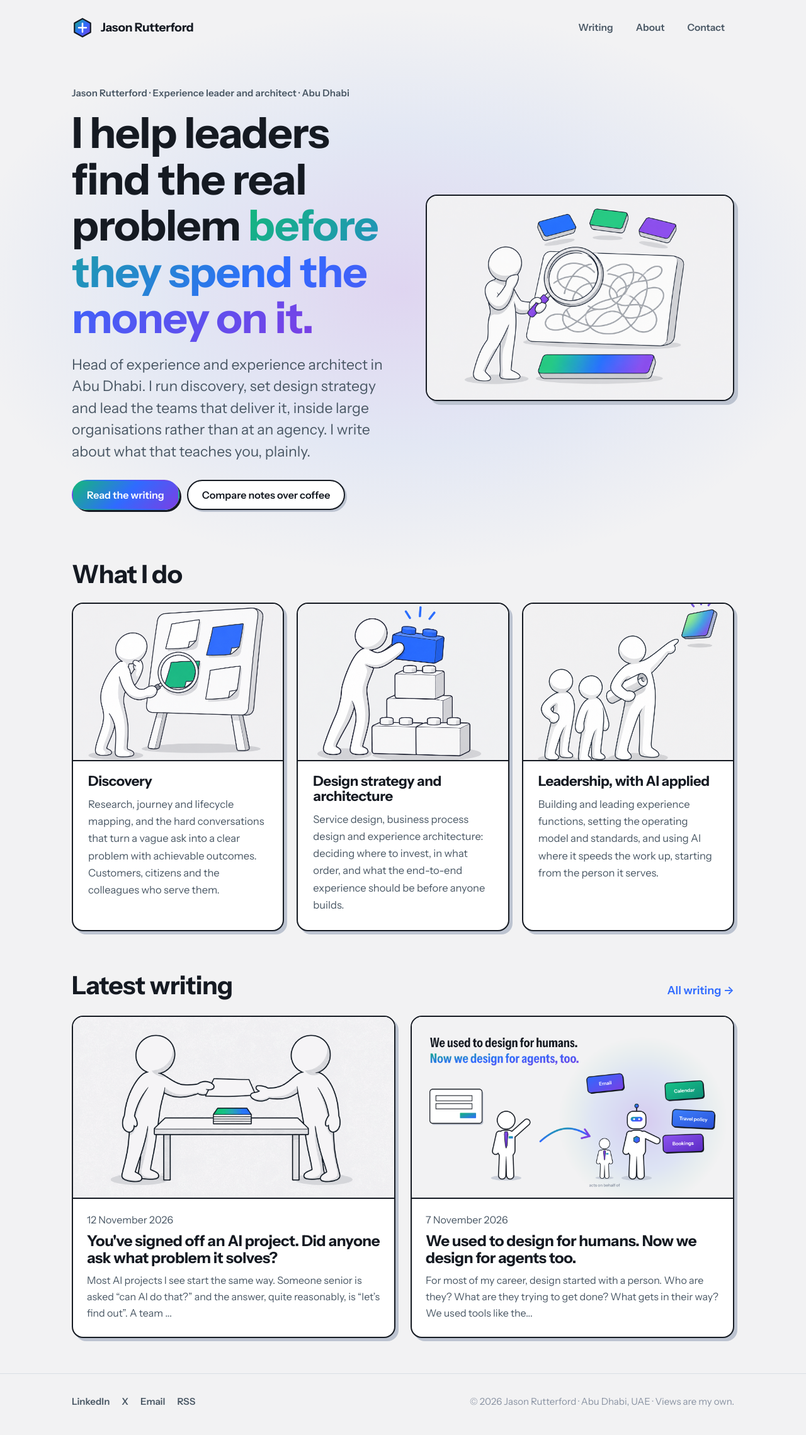
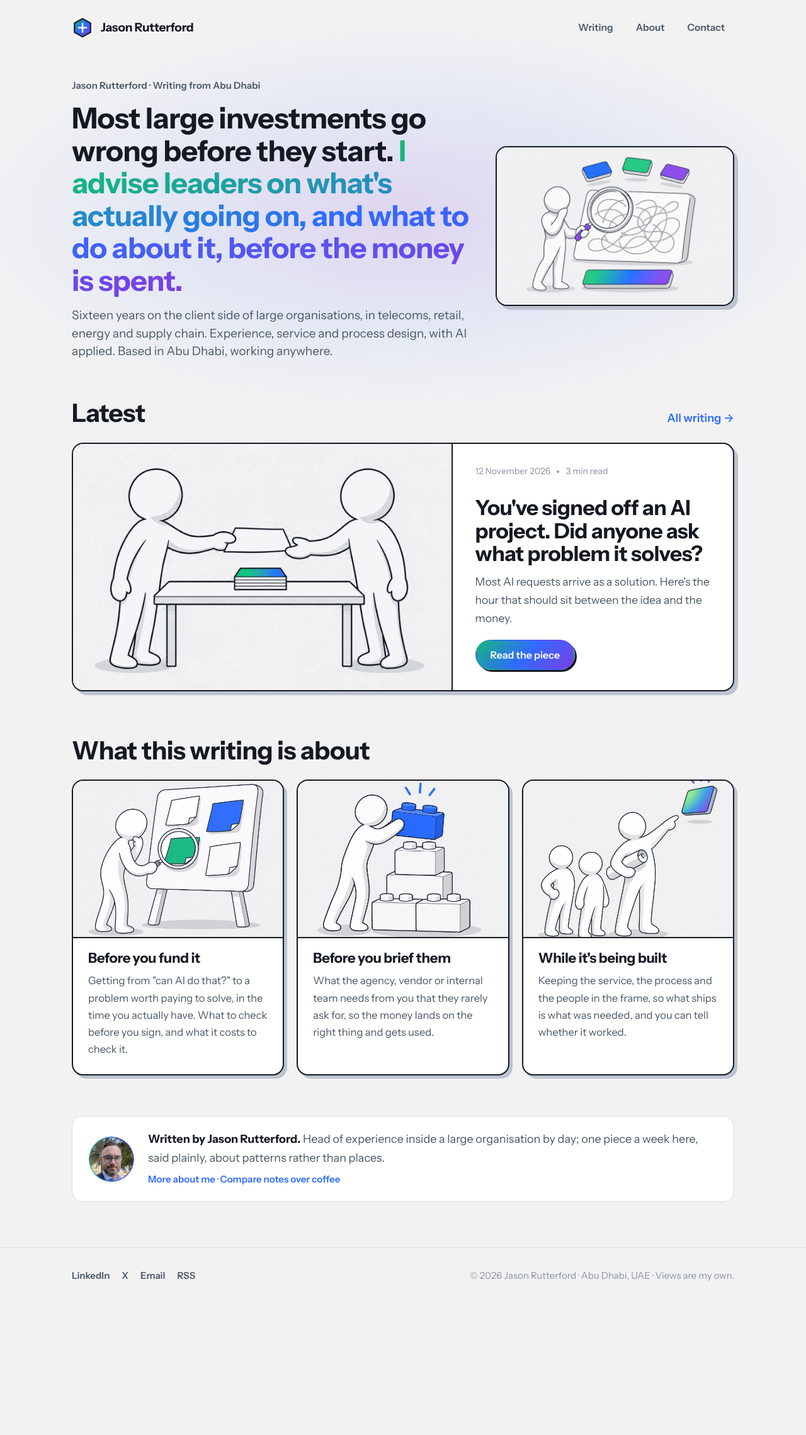
Before and after one commit to jasonrutterford-cyber/jasonrutterford-cyber.github.io, a Jekyll site: the page built from index.html, in a window 1280 px wide. Shown: the whole page at 63% size. Built offline with Jekyll 4.4.1, drawn with Linux system fonts in a browser that asks for light colours; after the commit the page ends 2078 px from its top, so only the background shows below that.

Commit message:
Home page reframe: senior-adviser headline, latest piece first, decision cards, byline
Co-Authored-By: Claude Fable 5.1 <noreply@anthropic.com>
Claude-Session: https://claude.ai/code/session_01H4C9CmjHEpPU5YtAhQFvTv

```diff
--- a/assets/css/style.css
+++ b/assets/css/style.css
@@ -221,3 +221,33 @@ p { margin: 0 0 1.1em; }
 
 .skip { position: absolute; left: -999px; }
 .skip:focus { left: 16px; top: 16px; background: #fff; padding: 8px 12px; z-index: 10; }
+
+/* ---------- home: publication-first layout ---------- */
+.hero-compact { padding: 36px 0 8px; }
+.hero-compact .grid { grid-template-columns: 1.25fr .75fr; gap: 40px; }
+.hero-compact h1 { font-size: clamp(30px, 3.9vw, 46px); line-height: 1.12; margin-bottom: 16px; }
+.hero-compact .lead { font-size: clamp(17px, 1.6vw, 19px); }
+.hero-compact .art { max-width: 460px; justify-self: end; }
+@media (max-width: 860px) { .hero-compact .grid { grid-template-columns: 1fr; } .hero-compact .art { max-width: 100%; justify-self: stretch; } }
+
+.featured-section { padding-top: 32px; }
+.featured { display: grid; grid-template-columns: 1.15fr .85fr; background: var(--white); border: 2.5px solid var(--ink); border-radius: var(--radius); box-shadow: 6px 6px 0 var(--shadow); overflow: hidden; }
+.featured-cover { display: block; border-right: 2.5px solid var(--ink); background: var(--paper); }
+.featured-cover img { width: 100%; height: 100%; object-fit: cover; display: block; }
+.featured-body { padding: 32px 36px; display: flex; flex-direction: column; gap: 12px; justify-content: center; }
+.featured-body h3 { font-size: clamp(26px, 2.6vw, 34px); line-height: 1.1; margin: 0; }
+.featured-body h3 a { color: var(--ink); text-decoration: none; }
+.featured-body h3 a:hover { color: var(--blue); }
+.featured-sub { color: var(--ink2); margin: 0 0 8px; font-size: 17.5px; }
+.featured-body .btn { align-self: flex-start; }
+.more-list { margin-top: 24px; grid-template-columns: repeat(3, 1fr); }
+@media (max-width: 860px) { .featured { grid-template-columns: 1fr; } .featured-cover { border-right: 0; border-bottom: 2.5px solid var(--ink); } .featured-body { padding: 24px; } .more-list { grid-template-columns: 1fr; } }
+
+.byline-section { padding-top: 8px; padding-bottom: 72px; }
+.byline { display: flex; align-items: center; gap: 22px; padding: 22px 26px; }
+.byline img { width: 72px; height: 72px; border-radius: 50%; flex: none; }
+.byline p { margin: 0; color: var(--ink2); }
+.byline p strong { color: var(--ink); }
+.byline .small { margin-top: 6px; }
+.byline .small a { font-weight: 600; text-decoration: none; }
+@media (max-width: 560px) { .byline { flex-direction: column; align-items: flex-start; } }
--- a/index.html
+++ b/index.html
@@ -1,63 +1,86 @@
 ---
 layout: default
 title: Jason Rutterford
-description: Jason Rutterford, experience leader and experience architect in Abu Dhabi. I help leaders find the real problem before they spend the money on it. Customer experience, service design, design strategy and applied AI, written plainly.
+description: Most large investments go wrong before they start. Jason Rutterford advises leaders on what's actually going on, and what to do about it, before the money is spent. Sixteen years on the client side of large organisations. Writing from Abu Dhabi.
 ---
-<section class="hero glow">
+<section class="hero hero-compact glow">
   <div class="wrap grid">
     <div>
-      <p class="eyebrow">Jason Rutterford · Experience leader and architect · Abu Dhabi</p>
-      <h1>I help leaders find the real problem <span class="grad-text">before they spend the money on it.</span></h1>
-      <p class="lead">Head of experience and experience architect in Abu Dhabi. I run discovery, set design strategy and lead the teams that deliver it, inside large organisations rather than at an agency. I write about what that teaches you, plainly.</p>
-      <div class="btn-row">
-        <a class="btn primary" href="{{ '/writing/' | relative_url }}">Read the writing</a>
-        <a class="btn" href="{{ '/contact/' | relative_url }}">Compare notes over coffee</a>
-      </div>
+      <p class="eyebrow">Jason Rutterford · Writing from Abu Dhabi</p>
+      <h1>Most large investments go wrong before they start. <span class="grad-text">I advise leaders on what's actually going on, and what to do about it, before the money is spent.</span></h1>
+      <p class="lead">Sixteen years on the client side of large organisations, in telecoms, retail, energy and supply chain. Experience, service and process design, with AI applied. Based in Abu Dhabi, working anywhere.</p>
     </div>
     <div><img class="art" src="{{ '/assets/img/illustrations/hero.png' | relative_url }}" alt="A leader looks through a magnifying glass at a tangle of lines, past three competing demands, to find the real problem" width="1536" height="1024"></div>
   </div>
 </section>
 
-<section class="section">
+{% assign latest = site.posts.first %}
+{% if latest %}
+<section class="section featured-section">
   <div class="wrap">
-    <div class="section-head"><h2>What I do</h2></div>
+    <div class="section-head">
+      <h2>Latest</h2>
+      <a href="{{ '/writing/' | relative_url }}">All writing →</a>
+    </div>
+    <article class="featured">
+      {% if latest.cover %}<a class="featured-cover" href="{{ latest.url | relative_url }}" aria-hidden="true" tabindex="-1"><img src="{{ latest.cover | relative_url }}" alt="" width="1600" height="900"></a>{% endif %}
+      <div class="featured-body">
+        <p class="meta"><time datetime="{{ latest.date | date_to_xmlschema }}">{{ latest.date | date: "%-d %B %Y" }}</time>{% assign words = latest.content | strip_html | number_of_words %}<span class="dot"></span>{{ words | divided_by: 200 | plus: 1 }} min read</p>
+        <h3><a href="{{ latest.url | relative_url }}">{{ latest.title }}</a></h3>
+        {% if latest.subtitle %}<p class="featured-sub">{{ latest.subtitle }}</p>{% else %}<p class="featured-sub">{{ latest.excerpt | strip_html | normalize_whitespace | truncate: 200 }}</p>{% endif %}
+        <a class="btn primary" href="{{ latest.url | relative_url }}">Read the piece</a>
+      </div>
+    </article>
+
+    {% if site.posts.size >= 3 %}
+    <ul class="post-list more-list">
+      {% for post in site.posts offset:1 limit:3 %}
+      <li class="post-card">
+        {% if post.cover %}<a class="cover" href="{{ post.url | relative_url }}" aria-hidden="true" tabindex="-1"><img src="{{ post.cover | relative_url }}" alt="" loading="lazy"></a>{% endif %}
+        <div class="body">
+          <p class="meta"><time datetime="{{ post.date | date_to_xmlschema }}">{{ post.date | date: "%-d %B %Y" }}</time></p>
+          <h3><a href="{{ post.url | relative_url }}">{{ post.title }}</a></h3>
+          <p>{{ post.subtitle | default: post.excerpt | strip_html | normalize_whitespace | truncate: 150 }}</p>
+        </div>
+      </li>
+      {% endfor %}
+    </ul>
+    {% endif %}
+  </div>
+</section>
+{% endif %}
+
+<section class="section" style="padding-top:16px">
+  <div class="wrap">
+    <div class="section-head"><h2>What this writing is about</h2></div>
     <div class="three">
       <div class="card">
         <img class="spot" src="{{ '/assets/img/illustrations/discovery.png' | relative_url }}" alt="" width="700" height="700" loading="lazy">
-        <div class="body"><h3>Discovery</h3>
-        <p>Research, journey and lifecycle mapping, and the hard conversations that turn a vague ask into a clear problem with achievable outcomes. Customers, citizens and the colleagues who serve them.</p></div>
+        <div class="body"><h3>Before you fund it</h3>
+        <p>Getting from "can AI do that?" to a problem worth paying to solve, in the time you actually have. What to check before you sign, and what it costs to check it.</p></div>
       </div>
       <div class="card">
         <img class="spot" src="{{ '/assets/img/illustrations/strategy.png' | relative_url }}" alt="" width="700" height="700" loading="lazy">
-        <div class="body"><h3>Design strategy and architecture</h3>
-        <p>Service design, business process design and experience architecture: deciding where to invest, in what order, and what the end-to-end experience should be before anyone builds.</p></div>
+        <div class="body"><h3>Before you brief them</h3>
+        <p>What the agency, vendor or internal team needs from you that they rarely ask for, so the money lands on the right thing and gets used.</p></div>
       </div>
       <div class="card">
         <img class="spot" src="{{ '/assets/img/illustrations/leadership.png' | relative_url }}" alt="" width="700" height="700" loading="lazy">
-        <div class="body"><h3>Leadership, with AI applied</h3>
-        <p>Building and leading experience functions, setting the operating model and standards, and using AI where it speeds the work up, starting from the person it serves.</p></div>
+        <div class="body"><h3>While it's being built</h3>
+        <p>Keeping the service, the process and the people in the frame, so what ships is what was needed, and you can tell whether it worked.</p></div>
       </div>
     </div>
   </div>
 </section>
 
-<section class="section" style="padding-top:8px">
+<section class="section byline-section">
   <div class="wrap">
-    <div class="section-head">
-      <h2>Latest writing</h2>
-      <a href="{{ '/writing/' | relative_url }}">All writing →</a>
+    <div class="byline card soft">
+      <img src="{{ '/assets/img/jason.png' | relative_url }}" alt="Jason Rutterford" width="940" height="940">
+      <div>
+        <p><strong>Written by Jason Rutterford.</strong> Head of experience inside a large organisation by day; one piece a week here, said plainly, about patterns rather than places.</p>
+        <p class="small"><a href="{{ '/about/' | relative_url }}">More about me</a> · <a href="{{ '/contact/' | relative_url }}">Compare notes over coffee</a></p>
+      </div>
     </div>
-    <ul class="post-list">
-      {% for post in site.posts limit:2 %}
-      <li class="post-card">
-        {% if post.cover %}<a class="cover" href="{{ post.url | relative_url }}" aria-hidden="true" tabindex="-1"><img src="{{ post.cover | relative_url }}" alt="" loading="lazy"></a>{% endif %}
-        <div class="body">
-          <p class="meta"><time datetime="{{ post.date | date_to_xmlschema }}">{{ post.date | date: "%-d %B %Y" }}</time></p>
-          <h3><a href="{{ post.url | relative_url }}">{{ post.title }}</a></h3>
-          <p>{{ post.excerpt | strip_html | normalize_whitespace | truncate: 150 }}</p>
-        </div>
-      </li>
-      {% endfor %}
-    </ul>
   </div>
 </section>
```
